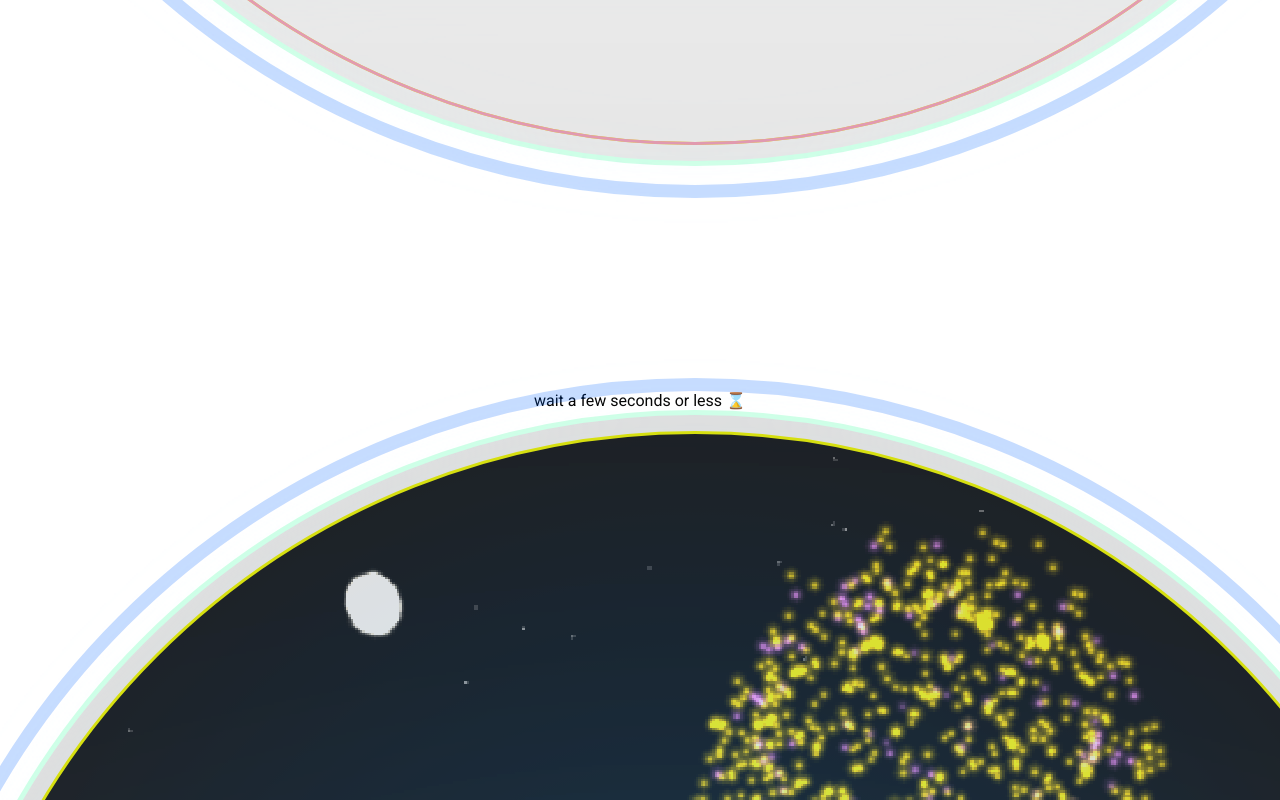
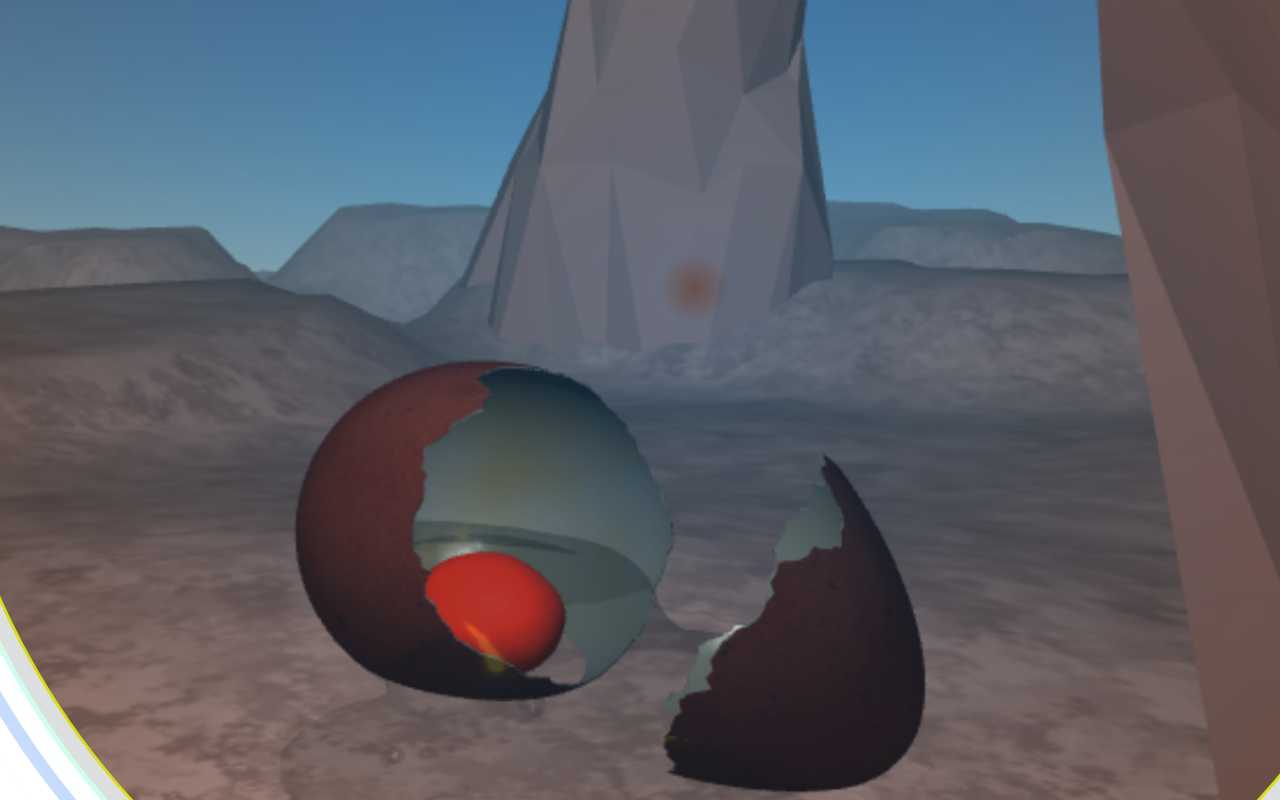
Before and after one commit to crbzxy/multiverse, a React (Create React App) app: page / in a window 1280 px wide. Shown: the top 800 px of the page. Built offline with nearby package versions, Linux system fonts and the light colour scheme.

Commit message:
avance entrege

```diff
--- a/src/views/Galeria.js
+++ b/src/views/Galeria.js
@@ -2,6 +2,7 @@ import React from "react";
 import prevportal from "../img/Prevportal.png";
 import prevportalhappy from "../img/Prevportalhappy.png";
 import prevportalunite from "../img/Prevportalunite.png";
+import prevportalegg from "../img/Prevportalegg.png";
 
 require("aframe");
 require("aframe-environment-component");
@@ -33,6 +34,12 @@ const Hueso = () => {
                 id="demo"
                 alt="hola"
                 src={prevportal}
+                crossorigin="anonymous"
+              />
+                <img
+                id="egg"
+                alt="hola"
+                src={prevportalegg}
                 crossorigin="anonymous"
               />
               <img
@@ -134,14 +141,14 @@ const Hueso = () => {
 
             <a-link
               href="https://crbzxy.github.io/xyz/"
-              title="????? "
+              title="?????"
               scale="6 6 6"
               position="-80 8 -65"
-              image="#demo"
+              image="#egg"
               backgroundColor="blue"
             >
               <a-image
-                src="#happy"
+                src="#egg"
                 material="shader: liquid-portal"
                 scale="2 2 2"
                 backgroundColor="blue"
```
Also changed, not shown: src/img/Prevportalegg.png (added).
